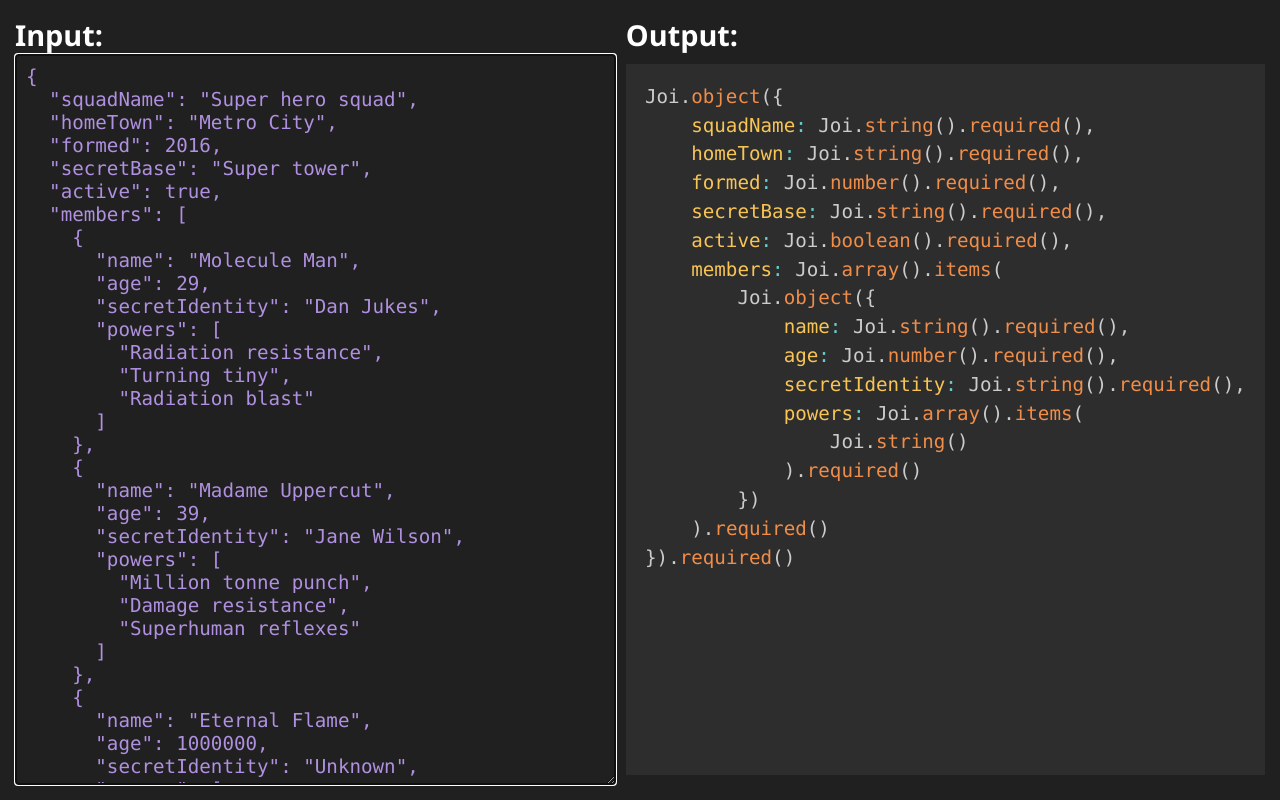
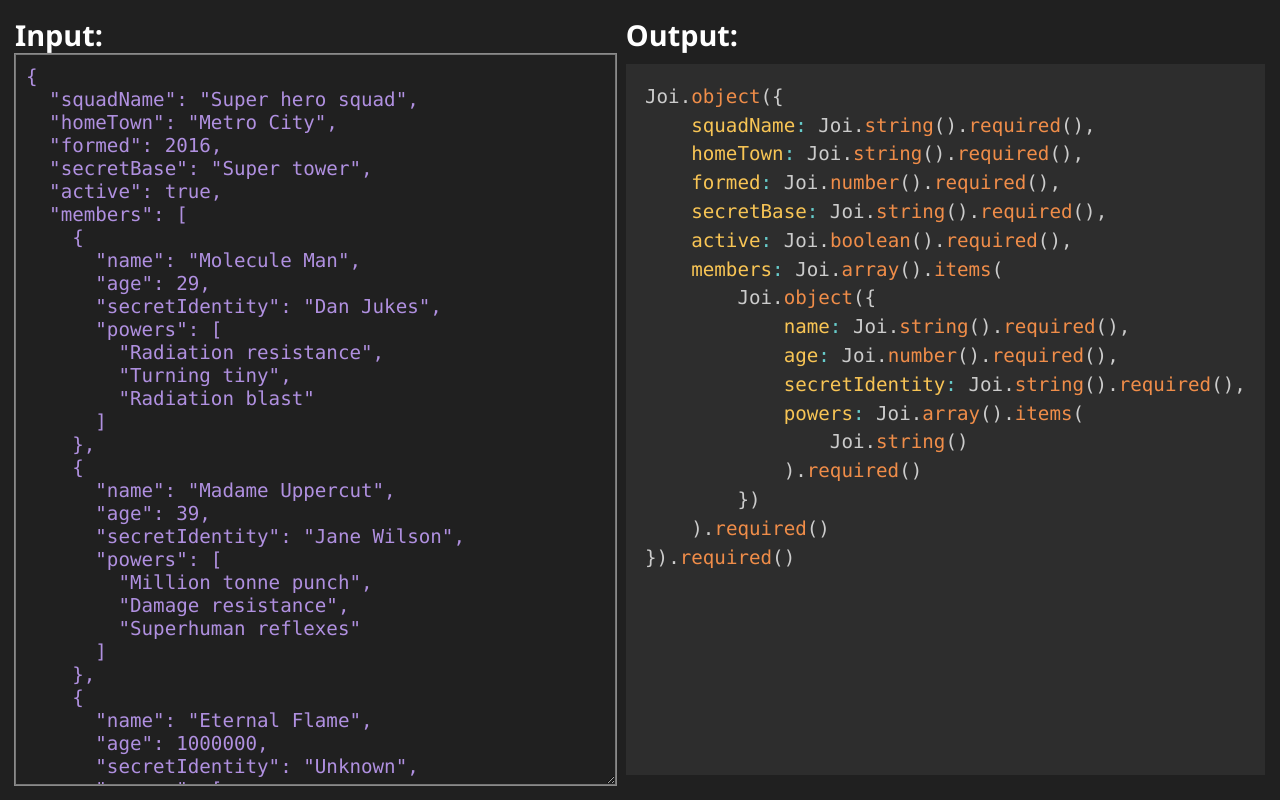
Before and after one commit to mterczynski/Joi-schema-generator, a website with bundled scripts: page public/index.html in a window 1280 px wide. Built offline with nearby package versions, Linux system fonts and the light colour scheme.

Commit message:
Update textarea outline, use custom scrollbar

```diff
--- a/public/index.css
+++ b/public/index.css
@@ -33,6 +33,11 @@
     font-size: 1.2rem;
     background: transparent;
     color: hsl(264, 56%, 72%);
+    outline: none;
+}
+
+.input-textarea:focus {
+    outline: 1px solid rgb(138, 138, 138);
 }
 
 .text-column {
@@ -43,3 +48,22 @@
     width: 100%;
     padding: 10px;
 }
+
+::-webkit-scrollbar {
+width: 10px;
+}
+
+
+::-webkit-scrollbar-track {
+background: #f1f1f1;
+}
+
+
+::-webkit-scrollbar-thumb {
+background: #888;
+}
+
+
+::-webkit-scrollbar-thumb:hover {
+background: #555;
+}
```
